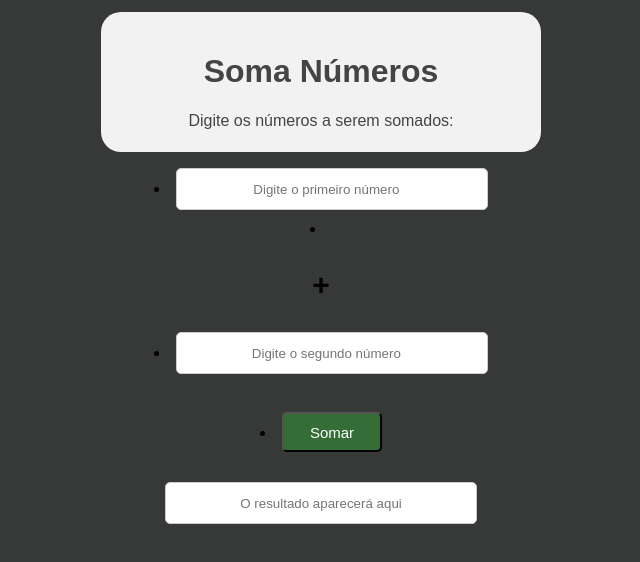
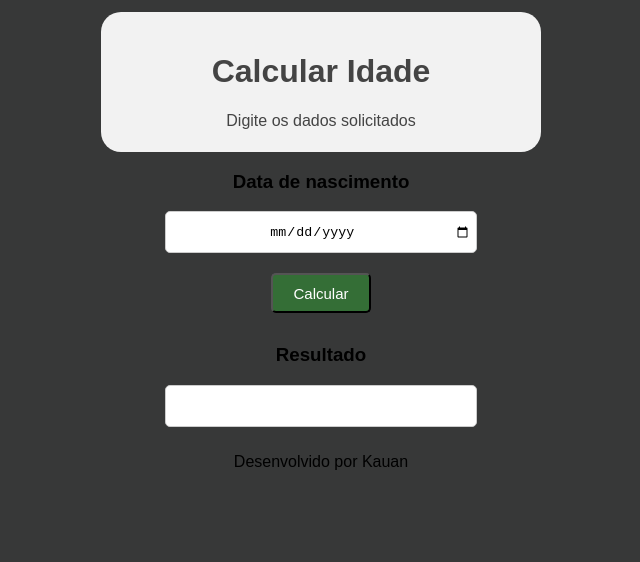
Before and after one commit to kauan-soares/Soma_n-meros, a plain HTML site: page index.html in a window 1280 px wide. Shown: the whole page, without its empty margins (319-959 px from the left). Drawn offline with Linux system fonts and the light colour scheme.

Commit message:
Calcular idade

```diff
--- a/index.html
+++ b/index.html
@@ -4,26 +4,24 @@
     <meta charset="UTF-8">
     <meta name="viewport" content="width=device-width, initial-scale=1.0">
     <link rel="stylesheet" href="style.css">
-    <title>Soma Números</title>
+    <title>Calcular Idade</title>
 </head>
 <body>
     <header>
-        <div class="cabecalho">
-         <h1>Soma Números</h1>
-         <p>Digite os números a serem somados:</p>
-         </div>
+        <h1>Calcular Idade</h1>
+        <p>Digite os dados solicitados</p>
     </header>
-        <div class="conteudo">
-            <dl>
-            <li><input type="number" id="num1" placeholder=" Digite o primeiro número"></li>
-            <li><p class="operador"><strong>+</strong></p></li>
-            <li><input type="number" id="num2" placeholder=" Digite o segundo número"></li>
-            <br>
-            <li><button onclick="somaNumeros()">Somar</button></li>
-            <br>
-            <input type="text" id="txtresultado" placeholder="O resultado aparecerá aqui" readonly>
-            </dl>
-        </div>
+    <div class="dados">
+        <h3>Data de nascimento</h3>
+        <input type="date" id="dataNascimento">
+        <br>
+        <button id="calcular" onclick="calcularIdade()">Calcular</button>
+        <h3>Resultado</h3>
+        <input type="text" id="resultado" readonly>
+    </div>
+    <footer>
+        <p>Desenvolvido por Kauan</p>
+    </footer>
 <script src="script.js"></script>
 </body>
 </html>
--- a/script.js
+++ b/script.js
@@ -1,12 +1,16 @@
-function somaNumeros(){
+function calcularIdade() {
+    var dataNascimento = window.document.getElementById("dataNascimento").value
+    var resultado = window.document.getElementById("resultado")
 
-    var num1 = window.document.getElementById("num1").value
-    var num2 = window.document.getElementById("num2").value
-    var resultado = window.document.getElementById("txtresultado")
+    var dtn = new Date(dataNascimento)
+    var hoje = new Date()
+    var idade = Math.floor(
+            Math.ceil(
+                Math.abs( dtn.getTime() - hoje.getTime())
+                / (1000 * 3600 * 24)
+                     ) /365.25
+            )
 
-    num1 = Number(num1)
-    num2 = Number(num2)
-    var soma = num1 + num2
+            resultado.value = "A idade é " + idade + " ano(s)"
 
-    resultado.value = soma
 }
```
